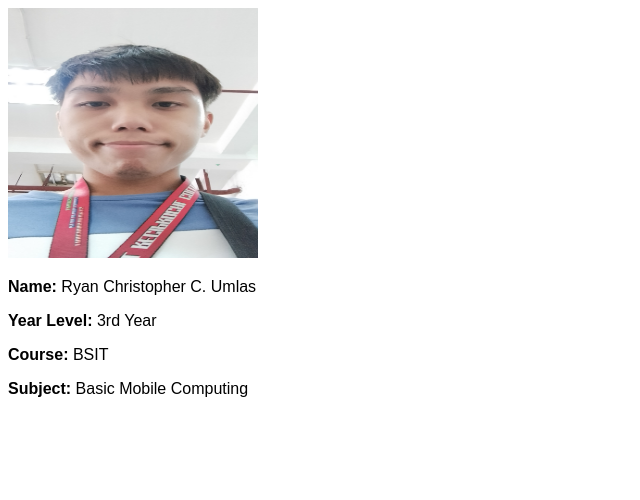
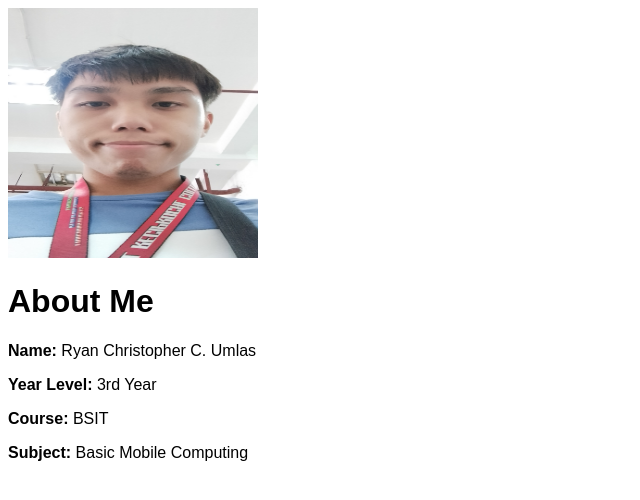
Before and after one commit to ryowa09/GitandGithubQ1, a plain HTML site: page index.html in a window 1280 px wide. Shown: the whole page, without its empty margins (0-640 px from the left). Drawn offline with Linux system fonts and the light colour scheme.

Commit message:
Second Branch

```diff
--- a/index.html
+++ b/index.html
@@ -8,10 +8,10 @@
 </head>
 <body>
     <img src="picture.jpg" class="picture">
+    <h1>About Me</h1>
     <p><strong>Name: </strong>Ryan Christopher C. Umlas</p>
     <p><strong>Year Level: </strong>3rd Year</p>
     <p><strong>Course: </strong>BSIT</p>
     <p><strong>Subject: </strong>Basic Mobile Computing</p>
-
 </body>
 </html>
```
